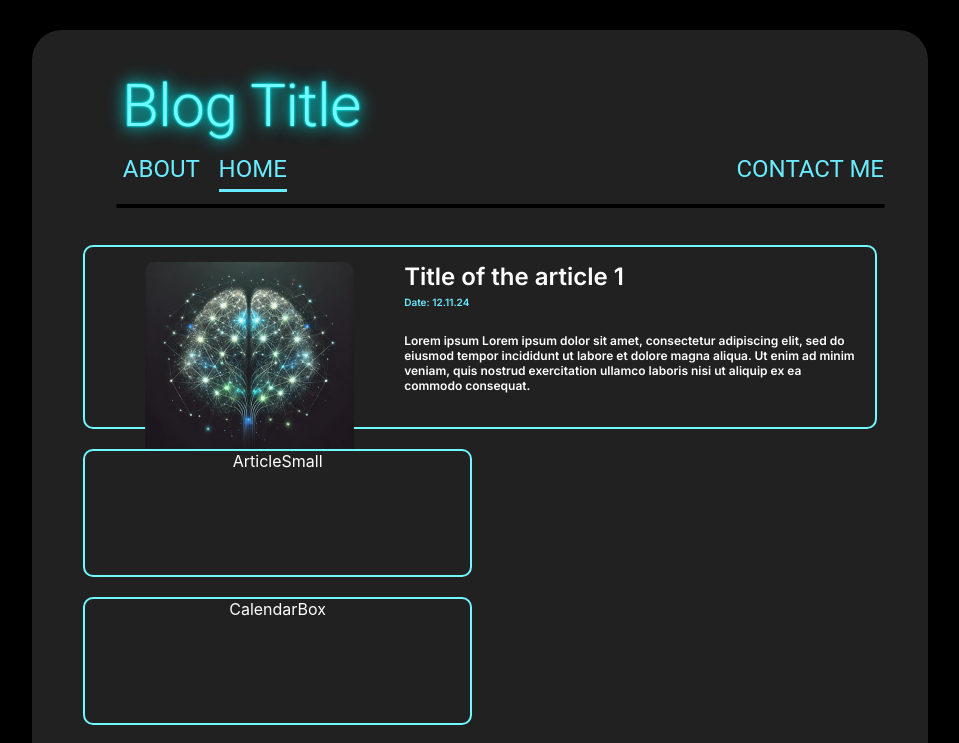
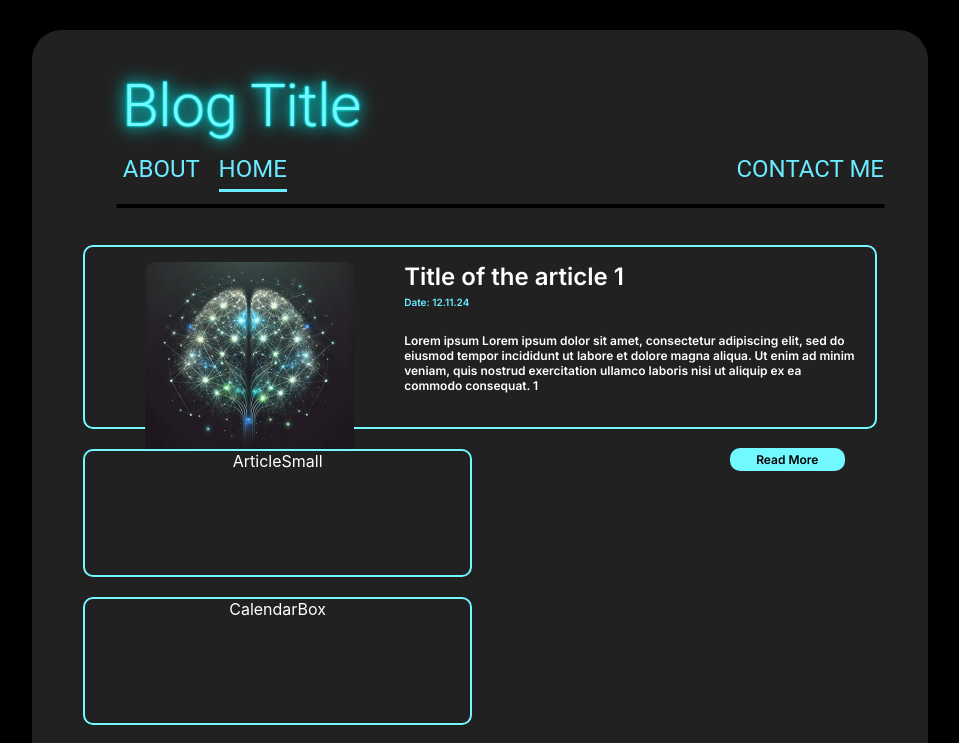
Before and after one commit to Nickolas7711/react-blog, a React (Create React App) app in the folder front-blog/: page / in a window 1280 px wide. Shown: the top 743 px of the page, without its empty margins (160-1119 px from the left). Built offline with nearby package versions, Linux system fonts and the light colour scheme.

Commit message:
working on a new main card Article Large

```diff
--- a/front-blog/src/component/Card/CardItemArticleLarge.jsx
+++ b/front-blog/src/component/Card/CardItemArticleLarge.jsx
@@ -1,5 +1,5 @@
 import React from 'react';
-import { CardImages, CardInnerText, CardItemLarge, DateArticle, DescriptionsArticle, TitleArticle } from './ModuleCardItemArticleLargeStyles';
+import { BoxBtnArticle, ButtonArticle, CardImages, CardInnerText, CardItemLarge, DateArticle, DescriptionsArticle, TitleArticle } from './ModuleCardItemArticleLargeStyles';
 
 
 function CadrItemArticleLarge ({ card }){
@@ -15,9 +15,11 @@ function CadrItemArticleLarge ({ card }){
       <CardInnerText>
         <TitleArticle>{card.title}</TitleArticle>
         <DateArticle>Date: {card.subheader} </DateArticle>
-        <DescriptionsArticle>Lorem ipsum Lorem ipsum dolor sit amet, consectetur adipiscing elit, sed do eiusmod tempor incididunt ut labore et dolore magna aliqua. Ut enim ad minim veniam, quis nostrud exercitation ullamco laboris nisi ut aliquip ex ea commodo consequat.</DescriptionsArticle>
+        <DescriptionsArticle>{card.article}</DescriptionsArticle>
+        <BoxBtnArticle>
+          <ButtonArticle>Read More</ButtonArticle>
+        </BoxBtnArticle>
       </CardInnerText>
-
     </CardItemLarge>
 
   )
--- a/front-blog/src/component/Card/ModuleCardItemArticleLargeStyles.js
+++ b/front-blog/src/component/Card/ModuleCardItemArticleLargeStyles.js
@@ -64,3 +64,29 @@ export const DescriptionsArticle = styled('div')(() => ({
   paddingTop: '20px',
 
 }));
+
+export const BoxBtnArticle = styled('div')(() => ({
+  display: 'flex',
+  flexDirection: 'row',
+  justifyContent: 'flex-end',
+  paddingTop: '50px',
+  paddingRight: '15px',
+
+
+}));
+
+export const ButtonArticle = styled('div')(() => ({
+  display: 'flex',
+  justifyContent:'center',
+  alignItems: 'center',
+  width: '115px',
+  height: '23px',
+  backgroundColor: '#72F8FF',
+  borderRadius: '10px',
+  fontFamily: 'Inter',
+  fontSize: '12px',
+  fontWeight: '600',
+  color: '#000000',
+
+
+}));
```
